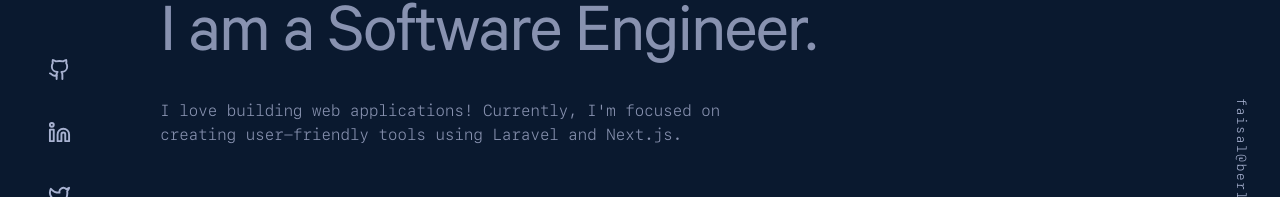
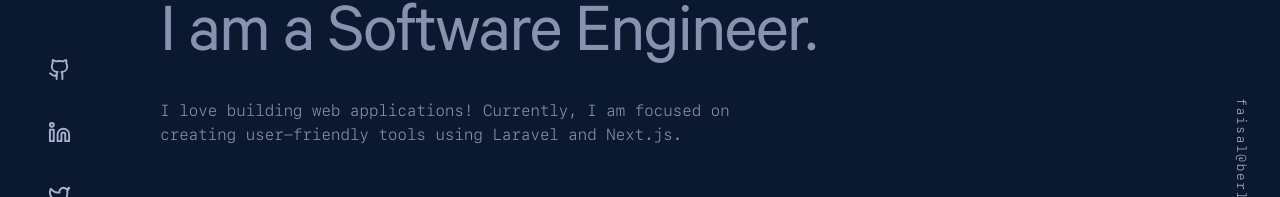
Before and after one commit to faisaltheprofessor/portfolio-v1, a Next.js app: page / in a window 1280 px wide. Shown: the part 410-607 px from the top of the page. Built offline with nearby package versions, Linux system fonts and the light colour scheme.

Commit message:
replace i'm to iam because of eslint error

```diff
--- a/src/app/section/hero.tsx
+++ b/src/app/section/hero.tsx
@@ -26,7 +26,7 @@ const Hero = () => {
           I am a Software Engineer.
         </h3>
         <p className="text-slate tracking-tight w-full md:w-2/3">
-          I love building web applications! Currently, I'm focused on creating
+          I love building web applications! Currently, I am focused on creating
           user-friendly tools using Laravel and Next.js.
         </p>
         <SolidButton className="mt-10 text-[13px] px-6 py-4">
```
